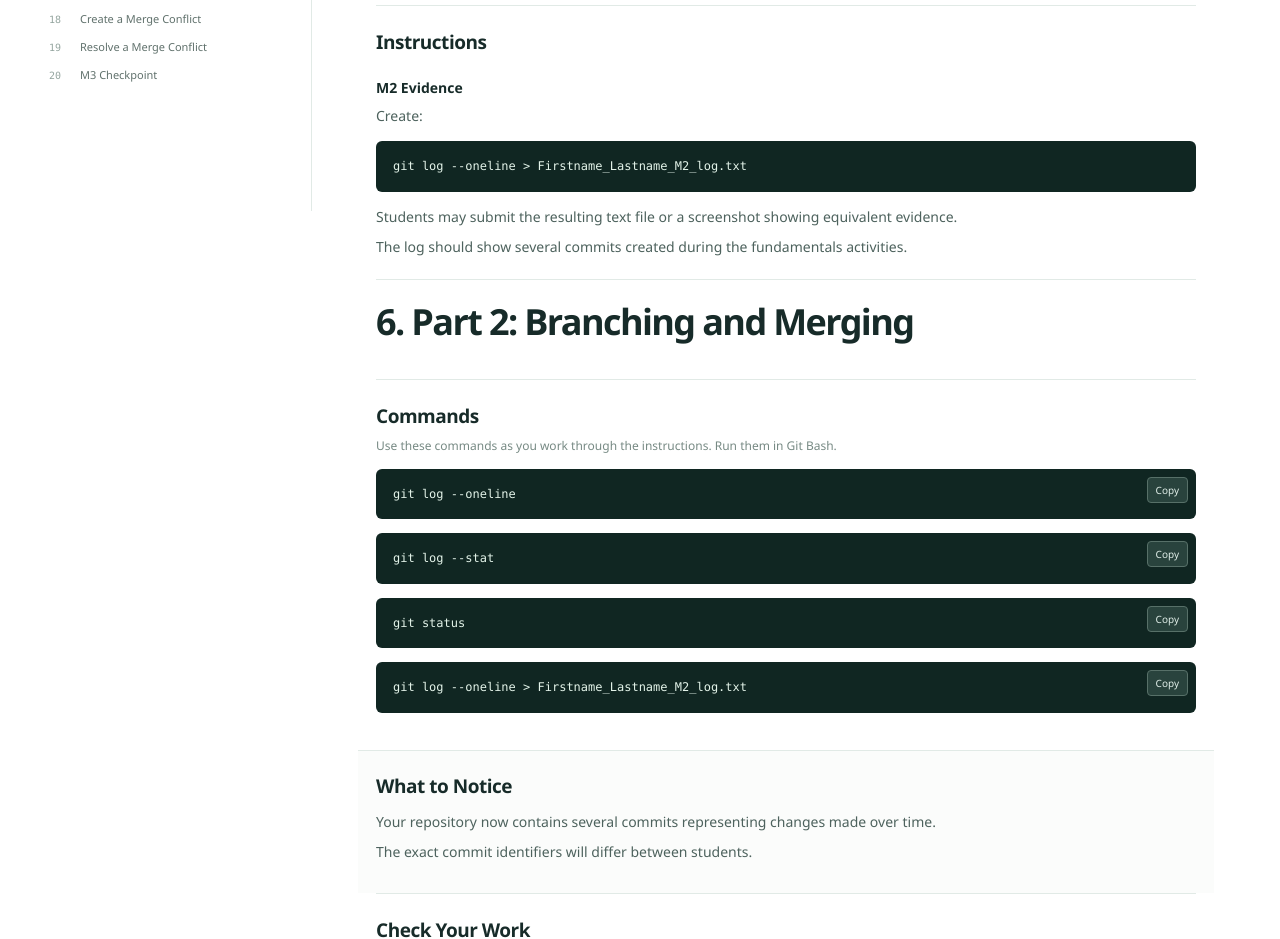
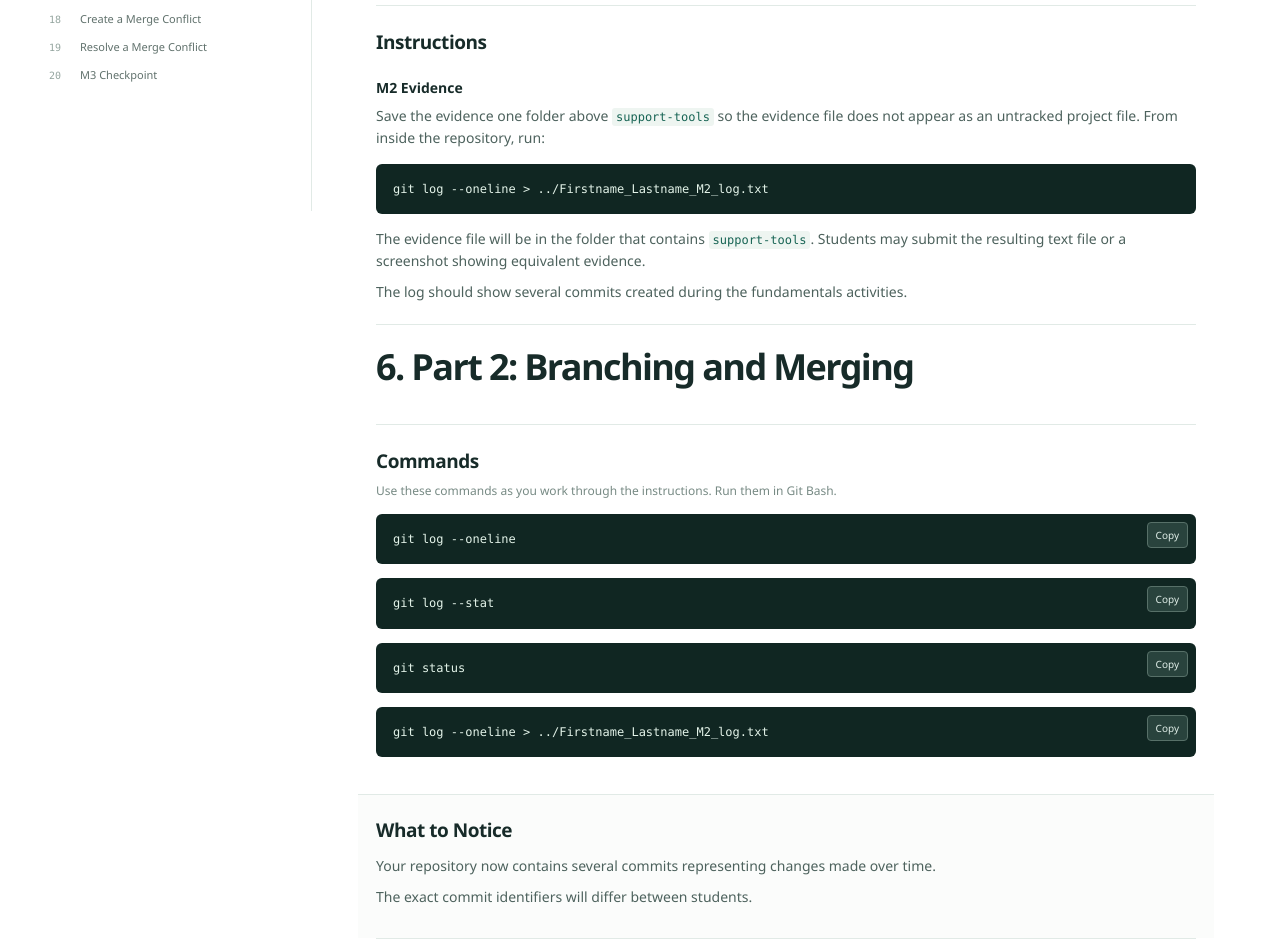
Before and after one commit to dfbowers/cis1160-Git, a plain HTML site: page labs/lab-10.html in a window 1280 px wide. Shown: the part 661-1600 px from the top of the page. Drawn offline with Linux system fonts and the light colour scheme.

Commit message:
Sync Lab 10 with M2 evidence instructions

```diff
--- a/labs/lab-10.html
+++ b/labs/lab-10.html
@@ -10,13 +10,13 @@
 <pre><code>git log --stat</code></pre>
 <p>Then:</p>
 <pre><code>git status</code></pre></section>
-<section class="lesson-section "><h2>Instructions</h2><h3>M2 Evidence</h3><p>Create:</p>
-<pre><code>git log --oneline &gt; Firstname_Lastname_M2_log.txt</code></pre>
-<p>Students may submit the resulting text file or a screenshot showing equivalent evidence.</p>
+<section class="lesson-section "><h2>Instructions</h2><h3>M2 Evidence</h3><p>Save the evidence one folder above <code>support-tools</code> so the evidence file does not appear as an untracked project file. From inside the repository, run:</p>
+<pre><code>git log --oneline &gt; ../Firstname_Lastname_M2_log.txt</code></pre>
+<p>The evidence file will be in the folder that contains <code>support-tools</code>. Students may submit the resulting text file or a screenshot showing equivalent evidence.</p>
 <p>The log should show several commits created during the fundamentals activities.</p>
 <hr>
 <h1>6. Part 2: Branching and Merging</h1></section>
-<section class="lesson-section "><h2>Commands</h2><p class="section-intro">Use these commands as you work through the instructions. Run them in Git Bash.</p><div class="command-item"><pre><code>git log --oneline</code></pre><button class="copy-button" type="button">Copy</button></div><div class="command-item"><pre><code>git log --stat</code></pre><button class="copy-button" type="button">Copy</button></div><div class="command-item"><pre><code>git status</code></pre><button class="copy-button" type="button">Copy</button></div><div class="command-item"><pre><code>git log --oneline &gt; Firstname_Lastname_M2_log.txt</code></pre><button class="copy-button" type="button">Copy</button></div></section>
+<section class="lesson-section "><h2>Commands</h2><p class="section-intro">Use these commands as you work through the instructions. Run them in Git Bash.</p><div class="command-item"><pre><code>git log --oneline</code></pre><button class="copy-button" type="button">Copy</button></div><div class="command-item"><pre><code>git log --stat</code></pre><button class="copy-button" type="button">Copy</button></div><div class="command-item"><pre><code>git status</code></pre><button class="copy-button" type="button">Copy</button></div><div class="command-item"><pre><code>git log --oneline &gt; ../Firstname_Lastname_M2_log.txt</code></pre><button class="copy-button" type="button">Copy</button></div></section>
 <section class="lesson-section notice-section"><h2>What to Notice</h2><p>Your repository now contains several commits representing changes made over time.</p>
 <p>The exact commit identifiers will differ between students.</p></section>
 <section class="lesson-section check-section"><h2>Check Your Work</h2><p>Run git log --oneline and git status. The log should show several commits and the working tree should be clean.</p></section>
```
